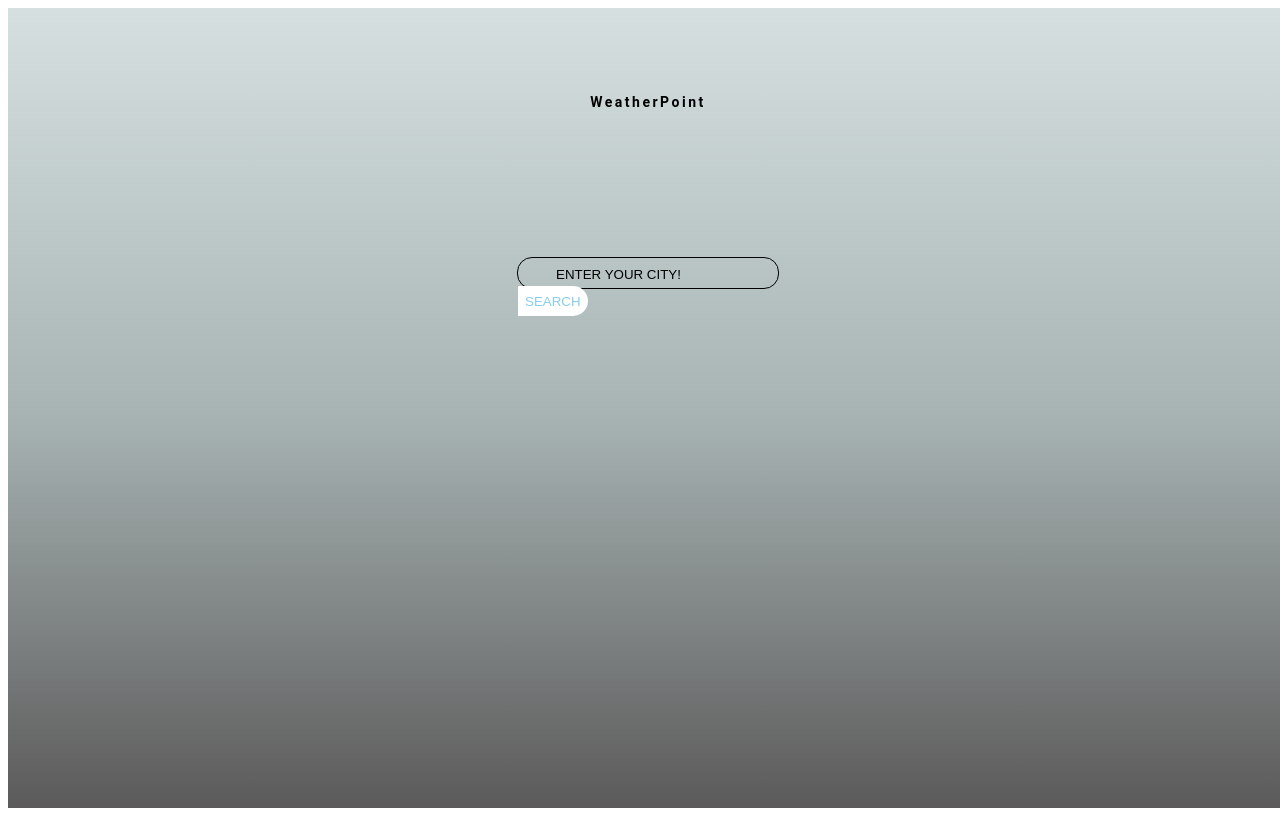
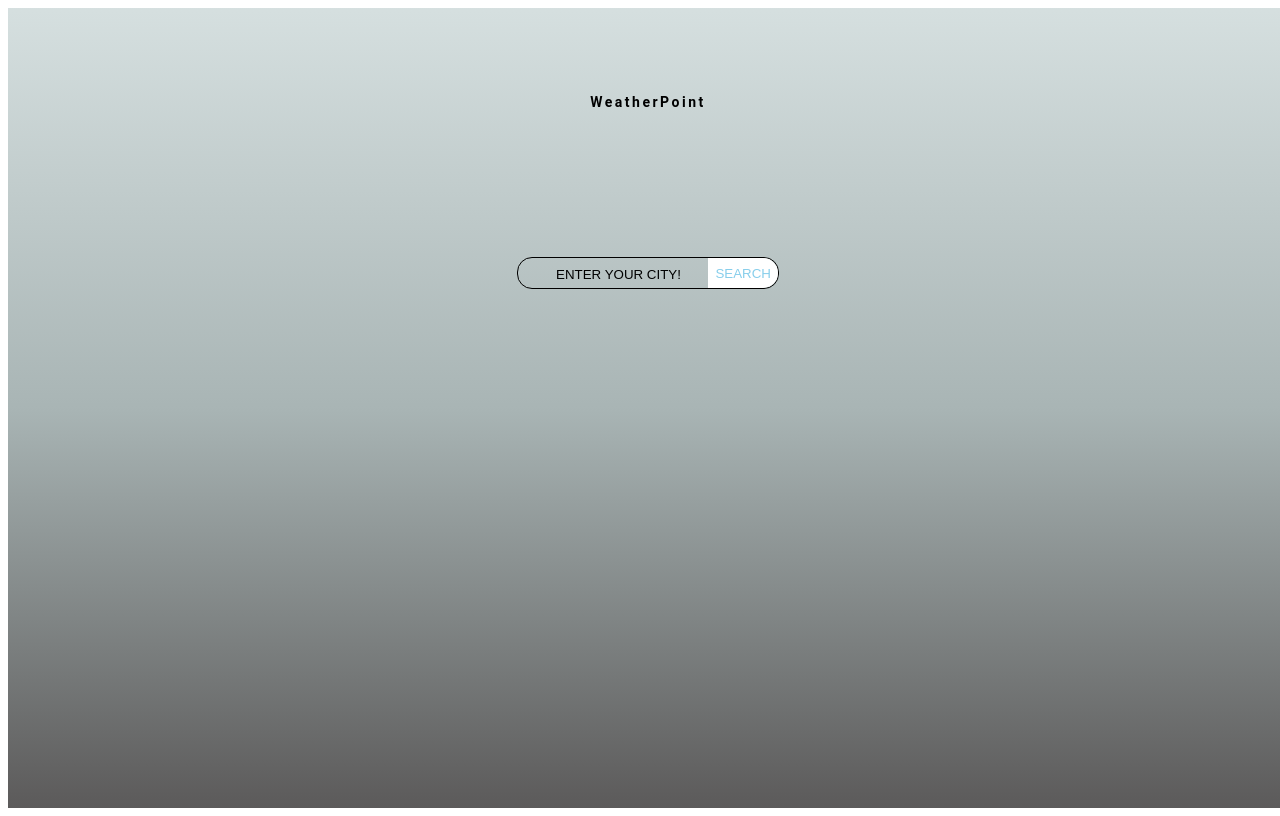
Before and after one commit to makajeez/weda, a plain HTML site: page index.html in a window 1280 px wide. Drawn offline with Linux system fonts and the light colour scheme; some packages are replaced by stand-ins of ours.

Commit message:
Fixed broken styling

```diff
--- a/css/styles.css
+++ b/css/styles.css
@@ -56,7 +56,7 @@ input::placeholder {
     color: skyblue;
     height: 30px;
     display: block;
-    display: inline-block;
+    float:right;
     border: .2px solid transparent;
     cursor: pointer;
     margin-bottom: 15px;
```
